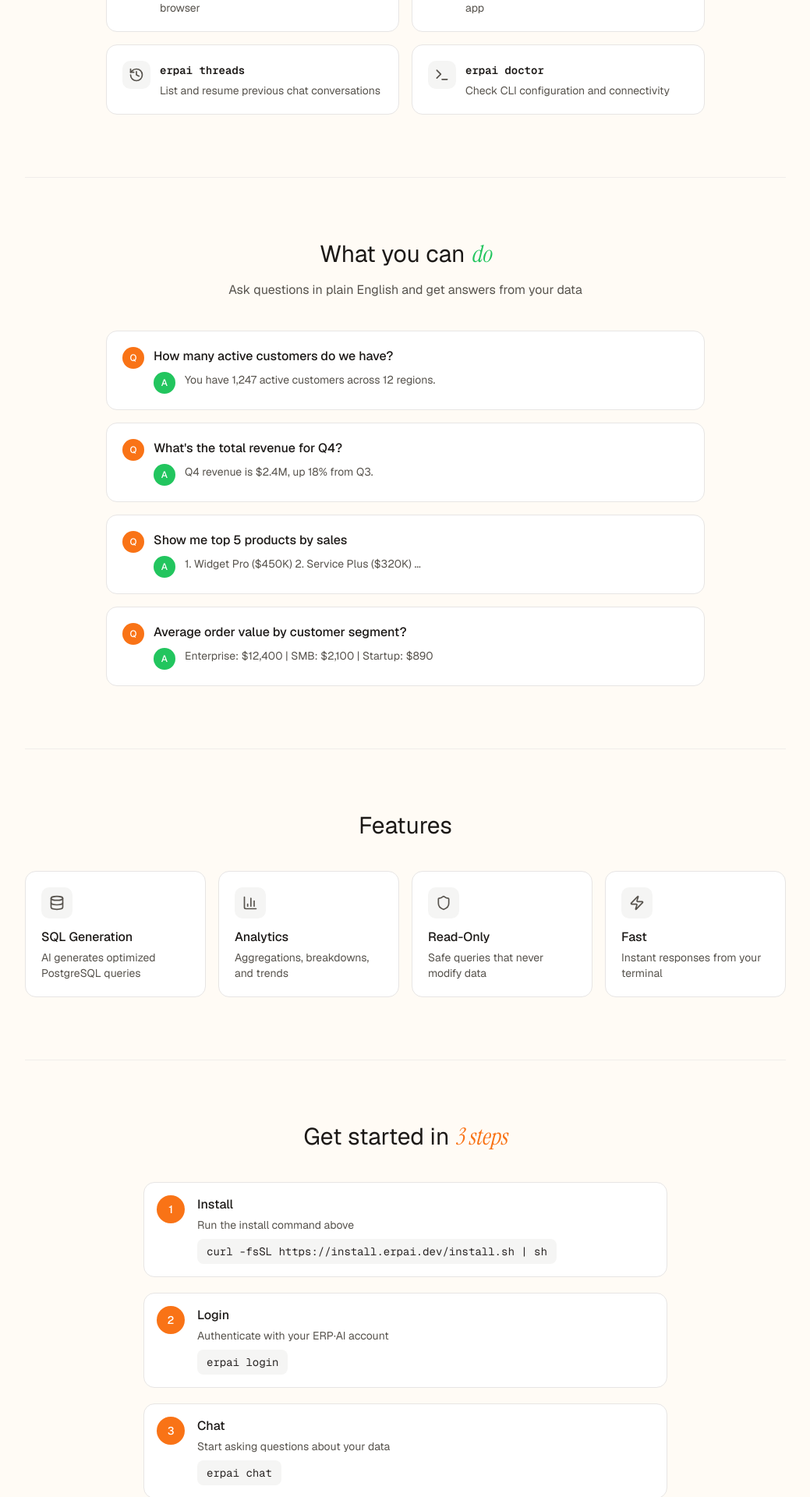
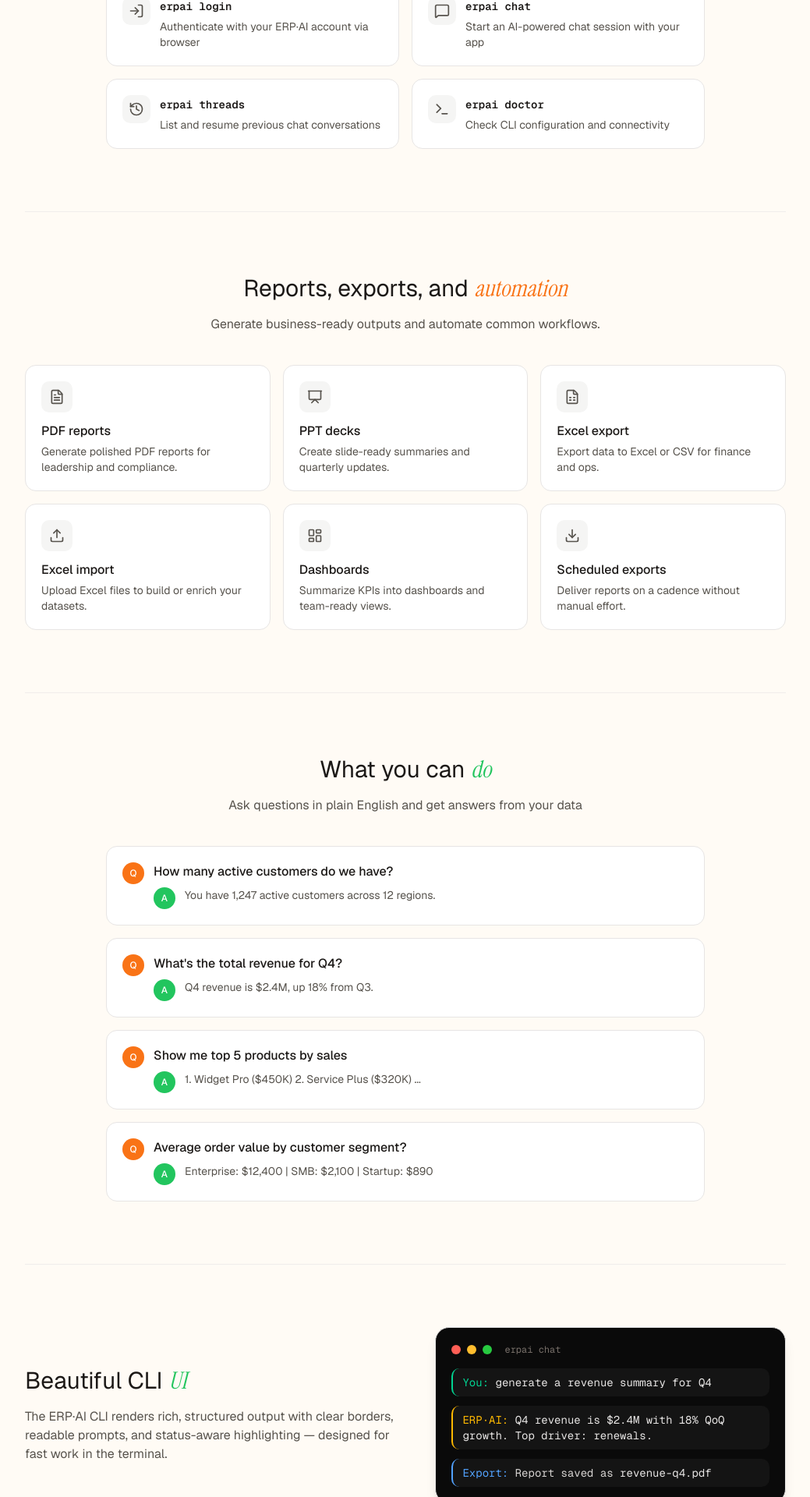
Before and after one commit to erphq/erpai-cli-releases, a Next.js app: page / in a window 1280 px wide. Shown: the part 880-2800 px from the top of the page at 78% size, without its empty margins (120-1159 px from the left). Built offline with nearby package versions, Linux system fonts and the light colour scheme.

Commit message:
feat: Expand landing page with CLI capabilities

```diff
--- a/src/app/page.tsx
+++ b/src/app/page.tsx
@@ -14,6 +14,12 @@ import {
   Database,
   LogIn,
   History,
+  FileText,
+  Presentation,
+  FileSpreadsheet,
+  Upload,
+  Download,
+  LayoutDashboard,
 } from "lucide-react";
 
 const INSTALL_COMMAND = `curl -fsSL https://install.erpai.dev/install.sh | sh`;
@@ -61,26 +67,42 @@ export default function Home() {
       {/* Hero */}
       <main className="mx-auto max-w-5xl px-6">
         <section className="py-16 md:py-20 text-center">
-          <div className="mb-8 inline-flex items-center gap-2 rounded-full border border-stone-200 bg-white px-4 py-2">
+          <div className="mb-8 inline-flex items-center gap-2 rounded-full border border-stone-200 bg-white px-4 py-2 motion-safe:animate-erpai-float">
             <Terminal className="h-4 w-4 text-stone-500" />
             <span className="text-sm text-stone-600">Command Line Interface</span>
           </div>
 
-          <h1 className="mb-4 text-4xl md:text-5xl lg:text-6xl tracking-tight text-stone-900">
+          <h1
+            className="mb-4 text-4xl md:text-5xl lg:text-6xl tracking-tight text-stone-900 motion-safe:animate-erpai-fade-up"
+            style={{ animationDelay: "80ms" }}
+          >
             ERP·AI{" "}
             <span className="font-instrument-serif italic text-[#F97316]">
               CLI
             </span>
           </h1>
 
-          <p className="mx-auto mb-10 max-w-2xl text-lg text-stone-600">
+          <p
+            className="mx-auto mb-4 max-w-2xl text-lg text-stone-900/90 motion-safe:animate-erpai-fade-up"
+            style={{ animationDelay: "140ms" }}
+          >
+            AI-powered assistant for your ERP data
+          </p>
+
+          <p
+            className="mx-auto mb-10 max-w-2xl text-lg text-stone-600 motion-safe:animate-erpai-fade-up"
+            style={{ animationDelay: "200ms" }}
+          >
             Query your ERP data using natural language directly from your terminal.
-            Get instant insights, run analytics, and explore your business data.
+            Get instant insights, generate reports, and export to business formats.
           </p>
 
           {/* Install Box */}
           <div className="mx-auto max-w-xl">
-            <div className="rounded-2xl border border-stone-200 bg-[#1C1C1C] p-5 text-left shadow-lg">
+            <div
+              className="rounded-2xl border border-stone-200 bg-[#1C1C1C] p-5 text-left shadow-lg motion-safe:animate-erpai-fade-up"
+              style={{ animationDelay: "260ms" }}
+            >
               <div className="mb-4 flex items-center gap-2">
                 <div className="h-3 w-3 rounded-full bg-[#FF5F56]" />
                 <div className="h-3 w-3 rounded-full bg-[#FFBD2E]" />
@@ -126,26 +148,86 @@ export default function Home() {
           </p>
 
           <div className="mx-auto grid max-w-3xl gap-4 md:grid-cols-2">
-            <CommandCard
-              icon={<LogIn className="h-5 w-5" />}
-              command="erpai login"
-              description="Authenticate with your ERP·AI account via browser"
-            />
-            <CommandCard
-              icon={<MessageSquare className="h-5 w-5" />}
-              command="erpai chat"
-              description="Start an AI-powered chat session with your app"
-            />
-            <CommandCard
-              icon={<History className="h-5 w-5" />}
-              command="erpai threads"
-              description="List and resume previous chat conversations"
-            />
-            <CommandCard
-              icon={<Terminal className="h-5 w-5" />}
-              command="erpai doctor"
-              description="Check CLI configuration and connectivity"
-            />
+            {[
+              {
+                icon: <LogIn className="h-5 w-5" />,
+                command: "erpai login",
+                description: "Authenticate with your ERP·AI account via browser",
+              },
+              {
+                icon: <MessageSquare className="h-5 w-5" />,
+                command: "erpai chat",
+                description: "Start an AI-powered chat session with your app",
+              },
+              {
+                icon: <History className="h-5 w-5" />,
+                command: "erpai threads",
+                description: "List and resume previous chat conversations",
+              },
+              {
+                icon: <Terminal className="h-5 w-5" />,
+                command: "erpai doctor",
+                description: "Check CLI configuration and connectivity",
+              },
+            ].map((item, index) => (
+              <CommandCard key={item.command} delay={index * 80} {...item} />
+            ))}
+          </div>
+        </section>
+
+        {/* Capabilities */}
+        <section className="border-t border-stone-200/60 py-16 md:py-20">
+          <h2 className="mb-4 text-center text-2xl md:text-3xl text-stone-900">
+            Reports, exports, and{" "}
+            <span className="font-instrument-serif italic text-[#F97316]">
+              automation
+            </span>
+          </h2>
+          <p className="mb-10 text-center text-stone-600 max-w-xl mx-auto">
+            Generate business-ready outputs and automate common workflows.
+          </p>
+
+          <div className="grid gap-4 sm:grid-cols-2 lg:grid-cols-3">
+            {[
+              {
+                icon: <FileText className="h-5 w-5" />,
+                title: "PDF reports",
+                description:
+                  "Generate polished PDF reports for leadership and compliance.",
+              },
+              {
+                icon: <Presentation className="h-5 w-5" />,
+                title: "PPT decks",
+                description:
+                  "Create slide-ready summaries and quarterly updates.",
+              },
+              {
+                icon: <FileSpreadsheet className="h-5 w-5" />,
+                title: "Excel export",
+                description:
+                  "Export data to Excel or CSV for finance and ops.",
+              },
+              {
+                icon: <Upload className="h-5 w-5" />,
+                title: "Excel import",
+                description:
+                  "Upload Excel files to build or enrich your datasets.",
+              },
+              {
+                icon: <LayoutDashboard className="h-5 w-5" />,
+                title: "Dashboards",
+                description:
+                  "Summarize KPIs into dashboards and team-ready views.",
+              },
+              {
+                icon: <Download className="h-5 w-5" />,
+                title: "Scheduled exports",
+                description:
+                  "Deliver reports on a cadence without manual effort.",
+              },
+            ].map((item, index) => (
+              <CapabilityCard key={item.title} delay={index * 70} {...item} />
+            ))}
           </div>
         </section>
 
@@ -162,22 +244,46 @@ export default function Home() {
           </p>
 
           <div className="mx-auto max-w-3xl space-y-4">
-            <ExampleCard
-              question="How many active customers do we have?"
-              answer="You have 1,247 active customers across 12 regions."
-            />
-            <ExampleCard
-              question="What's the total revenue for Q4?"
-              answer="Q4 revenue is $2.4M, up 18% from Q3."
-            />
-            <ExampleCard
-              question="Show me top 5 products by sales"
-              answer="1. Widget Pro ($450K) 2. Service Plus ($320K) ..."
-            />
-            <ExampleCard
-              question="Average order value by customer segment?"
-              answer="Enterprise: $12,400 | SMB: $2,100 | Startup: $890"
-            />
+            {[
+              {
+                question: "How many active customers do we have?",
+                answer: "You have 1,247 active customers across 12 regions.",
+              },
+              {
+                question: "What's the total revenue for Q4?",
+                answer: "Q4 revenue is $2.4M, up 18% from Q3.",
+              },
+              {
+                question: "Show me top 5 products by sales",
+                answer: "1. Widget Pro ($450K) 2. Service Plus ($320K) ...",
+              },
+              {
+                question: "Average order value by customer segment?",
+                answer: "Enterprise: $12,400 | SMB: $2,100 | Startup: $890",
+              },
+            ].map((item, index) => (
+              <ExampleCard key={item.question} delay={index * 70} {...item} />
+            ))}
+          </div>
+        </section>
+
+        {/* CLI UI Preview */}
+        <section className="border-t border-stone-200/60 py-16 md:py-20">
+          <div className="grid items-center gap-8 md:grid-cols-[1.1fr_1fr]">
+            <div className="motion-safe:animate-erpai-fade-up">
+              <h2 className="mb-4 text-2xl md:text-3xl text-stone-900">
+                Beautiful CLI{" "}
+                <span className="font-instrument-serif italic text-[#22C55E]">
+                  UI
+                </span>
+              </h2>
+              <p className="text-stone-600">
+                The ERP·AI CLI renders rich, structured output with clear
+                borders, readable prompts, and status-aware highlighting —
+                designed for fast work in the terminal.
+              </p>
+            </div>
+            <TerminalPreview />
           </div>
         </section>
 
@@ -188,26 +294,30 @@ export default function Home() {
           </h2>
 
           <div className="grid gap-4 sm:grid-cols-2 lg:grid-cols-4">
-            <Feature
-              icon={<Database className="h-5 w-5" />}
-              title="SQL Generation"
-              description="AI generates optimized PostgreSQL queries"
-            />
-            <Feature
-              icon={<BarChart3 className="h-5 w-5" />}
-              title="Analytics"
-              description="Aggregations, breakdowns, and trends"
-            />
-            <Feature
-              icon={<Shield className="h-5 w-5" />}
-              title="Read-Only"
-              description="Safe queries that never modify data"
-            />
-            <Feature
-              icon={<Zap className="h-5 w-5" />}
-              title="Fast"
-              description="Instant responses from your terminal"
-            />
+            {[
+              {
+                icon: <Database className="h-5 w-5" />,
+                title: "SQL Generation",
+                description: "AI generates optimized PostgreSQL queries",
+              },
+              {
+                icon: <BarChart3 className="h-5 w-5" />,
+                title: "Analytics",
+                description: "Aggregations, breakdowns, and trends",
+              },
+              {
+                icon: <Shield className="h-5 w-5" />,
+                title: "Read-Only",
+                description: "Safe queries that never modify data",
+              },
+              {
+                icon: <Zap className="h-5 w-5" />,
+                title: "Fast",
+                description: "Instant responses from your terminal",
+              },
+            ].map((item, index) => (
+              <Feature key={item.title} delay={index * 70} {...item} />
+            ))}
           </div>
         </section>
 
@@ -331,13 +441,18 @@ function CommandCard({
   icon,
   command,
   description,
+  delay = 0,
 }: {
   icon: React.ReactNode;
   command: string;
   description: string;
+  delay?: number;
 }) {
   return (
-    <div className="rounded-xl border border-stone-200 bg-white p-5">
+    <div
+      className="rounded-xl border border-stone-200 bg-white p-5 motion-safe:animate-erpai-fade-up"
+      style={{ animationDelay: `${delay}ms` }}
+    >
       <div className="flex items-start gap-3">
         <div className="flex h-9 w-9 shrink-0 items-center justify-center rounded-lg bg-stone-100 text-stone-600">
           {icon}
@@ -353,15 +468,45 @@ function CommandCard({
   );
 }
 
+function CapabilityCard({
+  icon,
+  title,
+  description,
+  delay = 0,
+}: {
+  icon: React.ReactNode;
+  title: string;
+  description: string;
+  delay?: number;
+}) {
+  return (
+    <div
+      className="rounded-xl border border-stone-200 bg-white p-5 motion-safe:animate-erpai-fade-up"
+      style={{ animationDelay: `${delay}ms` }}
+    >
+      <div className="mb-3 inline-flex h-10 w-10 items-center justify-center rounded-lg bg-stone-100 text-stone-600">
+        {icon}
+      </div>
+      <h3 className="mb-1 font-medium text-stone-900">{title}</h3>
+      <p className="text-sm text-stone-600">{description}</p>
+    </div>
+  );
+}
+
 function ExampleCard({
   question,
   answer,
+  delay = 0,
 }: {
   question: string;
   answer: string;
+  delay?: number;
 }) {
   return (
-    <div className="rounded-xl border border-stone-200 bg-white p-5">
+    <div
+      className="rounded-xl border border-stone-200 bg-white p-5 motion-safe:animate-erpai-fade-up"
+      style={{ animationDelay: `${delay}ms` }}
+    >
       <div className="flex items-start gap-3">
         <div className="flex h-7 w-7 shrink-0 items-center justify-center rounded-full bg-[#F97316] text-white text-xs font-medium">
           Q
@@ -413,13 +558,18 @@ function Feature({
   icon,
   title,
   description,
+  delay = 0,
 }: {
   icon: React.ReactNode;
   title: string;
   description: string;
+  delay?: number;
 }) {
   return (
-    <div className="rounded-xl border border-stone-200 bg-white p-5">
+    <div
+      className="rounded-xl border border-stone-200 bg-white p-5 motion-safe:animate-erpai-fade-up"
+      style={{ animationDelay: `${delay}ms` }}
+    >
       <div className="mb-3 inline-flex h-10 w-10 items-center justify-center rounded-lg bg-stone-100 text-stone-600">
         {icon}
       </div>
@@ -428,3 +578,30 @@ function Feature({
     </div>
   );
 }
+
+function TerminalPreview() {
+  return (
+    <div className="rounded-2xl border border-stone-200 bg-[#0A0A0A] p-5 text-left shadow-lg motion-safe:animate-erpai-pulse-soft">
+      <div className="mb-4 flex items-center gap-2">
+        <div className="h-3 w-3 rounded-full bg-[#FF5F56]" />
+        <div className="h-3 w-3 rounded-full bg-[#FFBD2E]" />
+        <div className="h-3 w-3 rounded-full bg-[#27CA40]" />
+        <span className="ml-2 text-xs text-stone-500 font-mono">erpai chat</span>
+      </div>
+      <div className="space-y-3 text-sm font-mono">
+        <div className="rounded-lg border-l-2 border-emerald-400 bg-[#141414] px-3 py-2 text-stone-200">
+          <span className="text-emerald-400">You:</span> generate a revenue
+          summary for Q4
+        </div>
+        <div className="rounded-lg border-l-2 border-amber-400 bg-[#141414] px-3 py-2 text-stone-200">
+          <span className="text-amber-400">ERP·AI:</span> Q4 revenue is $2.4M
+          with 18% QoQ growth. Top driver: renewals.
+        </div>
+        <div className="rounded-lg border-l-2 border-blue-400 bg-[#141414] px-3 py-2 text-stone-300">
+          <span className="text-blue-400">Export:</span> Report saved as
+          <span className="text-stone-200"> revenue-q4.pdf</span>
+        </div>
+      </div>
+    </div>
+  );
+}
```
Also changed, not shown: src/app/globals.css (+43 -0 lines).
